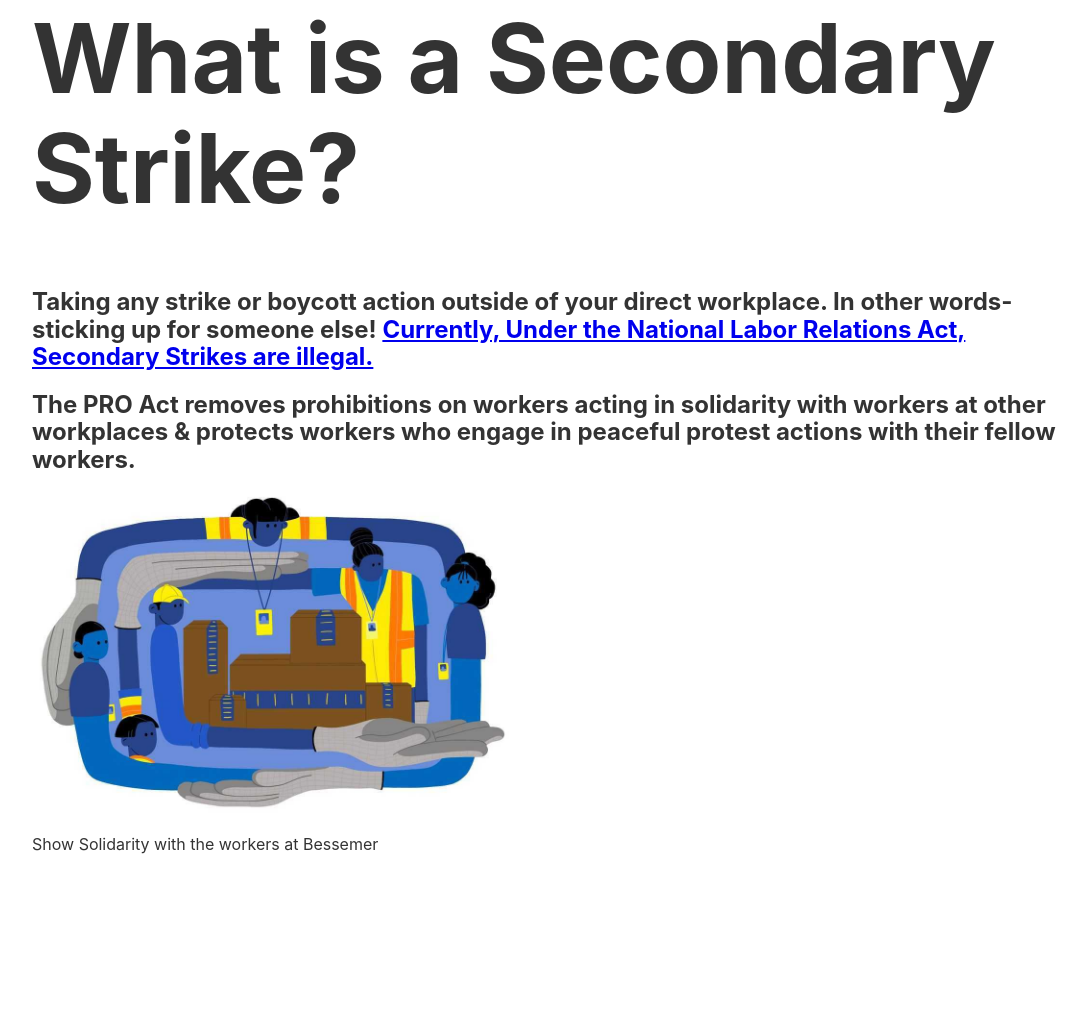
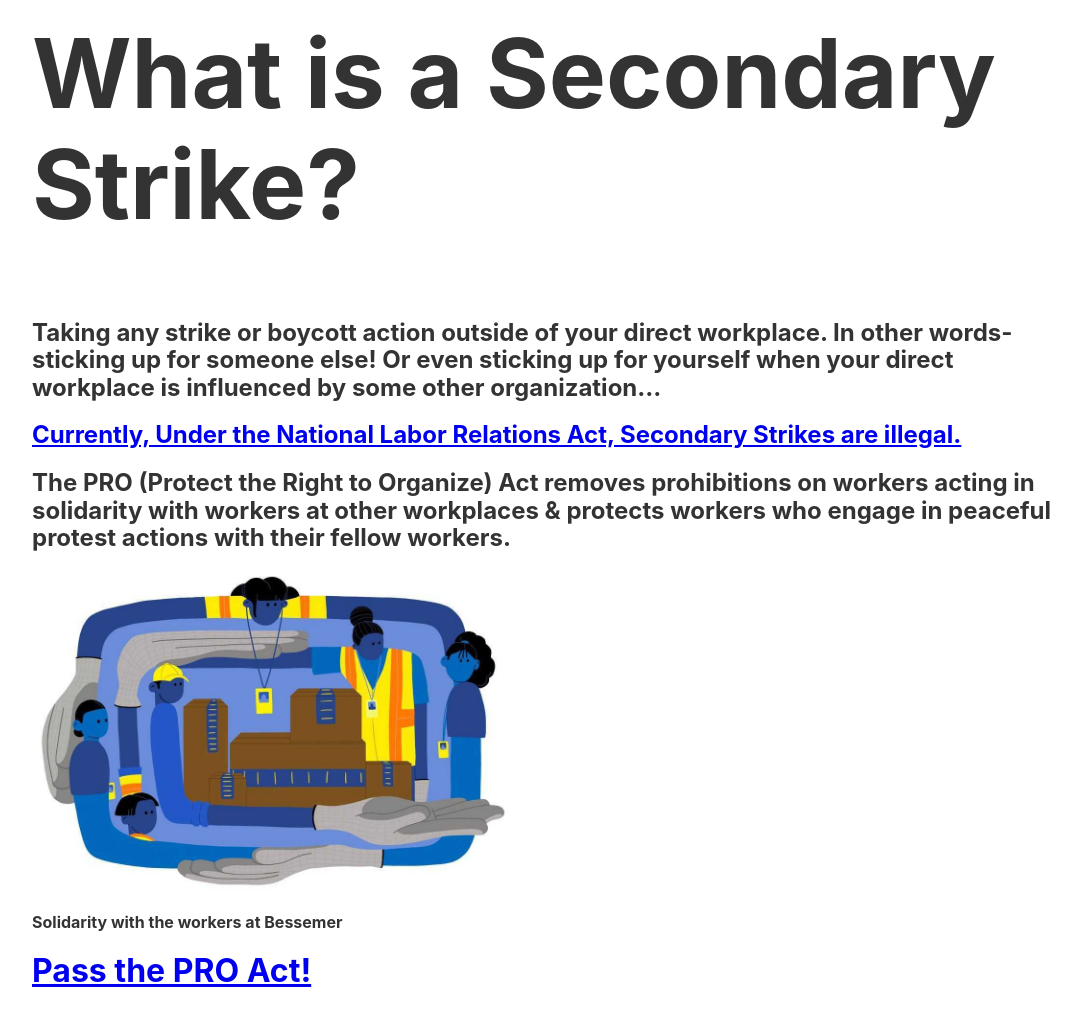
Before and after one commit to airbr/freshtemplate, a website built with Parcel: page index.html in a window 1280 px wide. Shown: the part 614-1640 px from the top of the page, without its empty margins (96-1182 px from the left). Before the commit the page ends 1611 px from the top, so only its background shows below. Built offline with nearby package versions, Linux system fonts and the light colour scheme.

Commit message:
Fine tune

```diff
--- a/index.html
+++ b/index.html
@@ -1,10 +1,10 @@
 <!DOCTYPE html>
 <html lang="en">
-  <title>PRO Act - Secondary Boycotts</title>
-  <meta name="description" content="Template">
+  <title>PRO Act - Secondary Strikes</title>
+  <meta name="description" content="the PRO Act would legalize Secondary Strikes">
   <meta name="viewport" content="width=device-width, initial-scale=1">
 
-  <meta property="og:title" content="Template">
+  <meta property="og:title" content="Pass the PRO Act! - Legalize Secondary Strikes">
   <meta property="og:type" content="website">
   <!-- <meta property="og:url" content="test.com"> -->
   <meta property="og:image" content="">
@@ -27,14 +27,16 @@
     <main class="mw9 center">
 
       <article class="pa3 pa5-ns">
-        <h1 class="f3 f1-m f-headline-l">What is a Secondary Strike?</h1>
+        <h2 class="f3 f1-m f-headline-l">What is a Secondary Strike?</h2>
 
         <p class="measure lh-copy">
-          <h2>Taking any strike or boycott action outside of your direct workplace. In other words- sticking up for someone else! <a href="https://www.nlrb.gov/about-nlrb/rights-we-protect/the-law/secondary-boycotts-section-8b4">Currently, Under the National Labor Relations Act, Secondary Strikes are illegal.</a></h2>
+          <h2>Taking any strike or boycott action outside of your direct workplace. In other words- sticking up for someone else!
+            Or even sticking up for yourself when your direct workplace is influenced by some other organization...</h2>
+            <h2><a href="https://www.nlrb.gov/about-nlrb/rights-we-protect/the-law/secondary-boycotts-section-8b4">Currently, Under the National Labor Relations Act, Secondary Strikes are illegal.</a></h2>
         </p>
 
         <p class="measure lh-copy">
-          <h2>The PRO Act removes prohibitions on workers acting in solidarity with workers at other workplaces
+          <h2>The PRO (Protect the Right to Organize) Act removes prohibitions on workers acting in solidarity with workers at other workplaces
           &
           protects workers who engage in peaceful protest actions with their fellow workers.
         </h2>
@@ -42,9 +44,13 @@
 
         <p class="measure lh-copy">
           <img src="img/amz.jpg" class="w-100 f5 measure" alt="Graphic showing the care and labor that goes into packages and delivery">
-          <p>Show Solidarity with the workers at Bessemer</p>
+          <p><b>Solidarity with the workers at Bessemer</b></p>
         </p>
 
+        <p class="measure lh-copy">
+
+          <h1><a href="https://passtheproact.org/">Pass the PRO Act!</a></h1>
+        </p>
 
     </main>
     <script src="js/main.js" charset="utf-8"></script>
```
